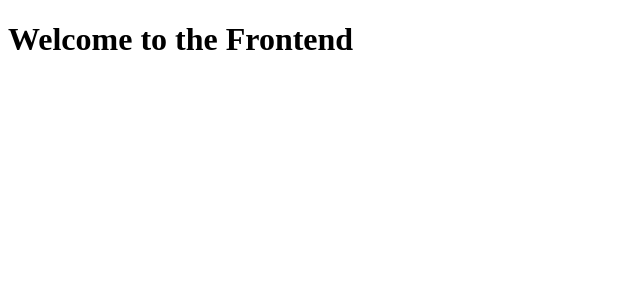
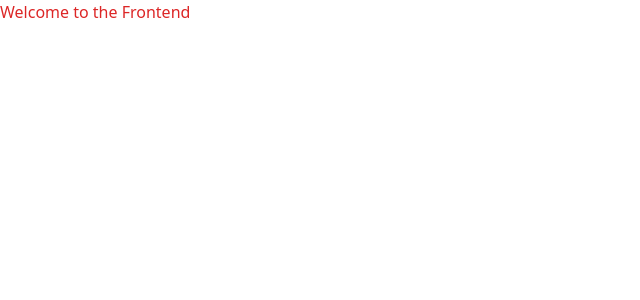
Before and after one commit to Harry8679/WhatsAppWeb-Frontend, a React (Create React App) app: page / in a window 1280 px wide. Shown: the top 300 px of the page, without its empty margins (0-640 px from the left). Built offline with nearby package versions, Linux system fonts and the light colour scheme; the HTML template or start-up script is replaced by a standard one.

Commit message:
Tailwindcss installed and setup

```diff
--- a/package.json
+++ b/package.json
@@ -34,5 +34,8 @@
       "last 1 firefox version",
       "last 1 safari version"
     ]
+  },
+  "devDependencies": {
+    "tailwindcss": "^3.4.14"
   }
 }
--- a/src/App.js
+++ b/src/App.js
@@ -4,7 +4,7 @@
 const App = () => {
   return (
     <div>
-      <h1>Welcome to the Frontend</h1>
+      <h1 className='text-red-600'>Welcome to the Frontend</h1>
     </div>
   );
 }
--- a/src/index.css
+++ b/src/index.css
@@ -1,3 +1,3 @@
-.red {
-  fill: red;
-}
+@tailwind base;
+@tailwind components;
+@tailwind utilities;
--- /dev/null
+++ b/tailwind.config.js
@@ -0,0 +1,8 @@
+/** @type {import('tailwindcss').Config} */
+module.exports = {
+  content: ["./src/**/*.{html,js}"],
+  theme: {
+    extend: {},
+  },
+  plugins: [],
+}
```
Also changed, not shown: 1 other file (tests, documents, lock files or other folders).
